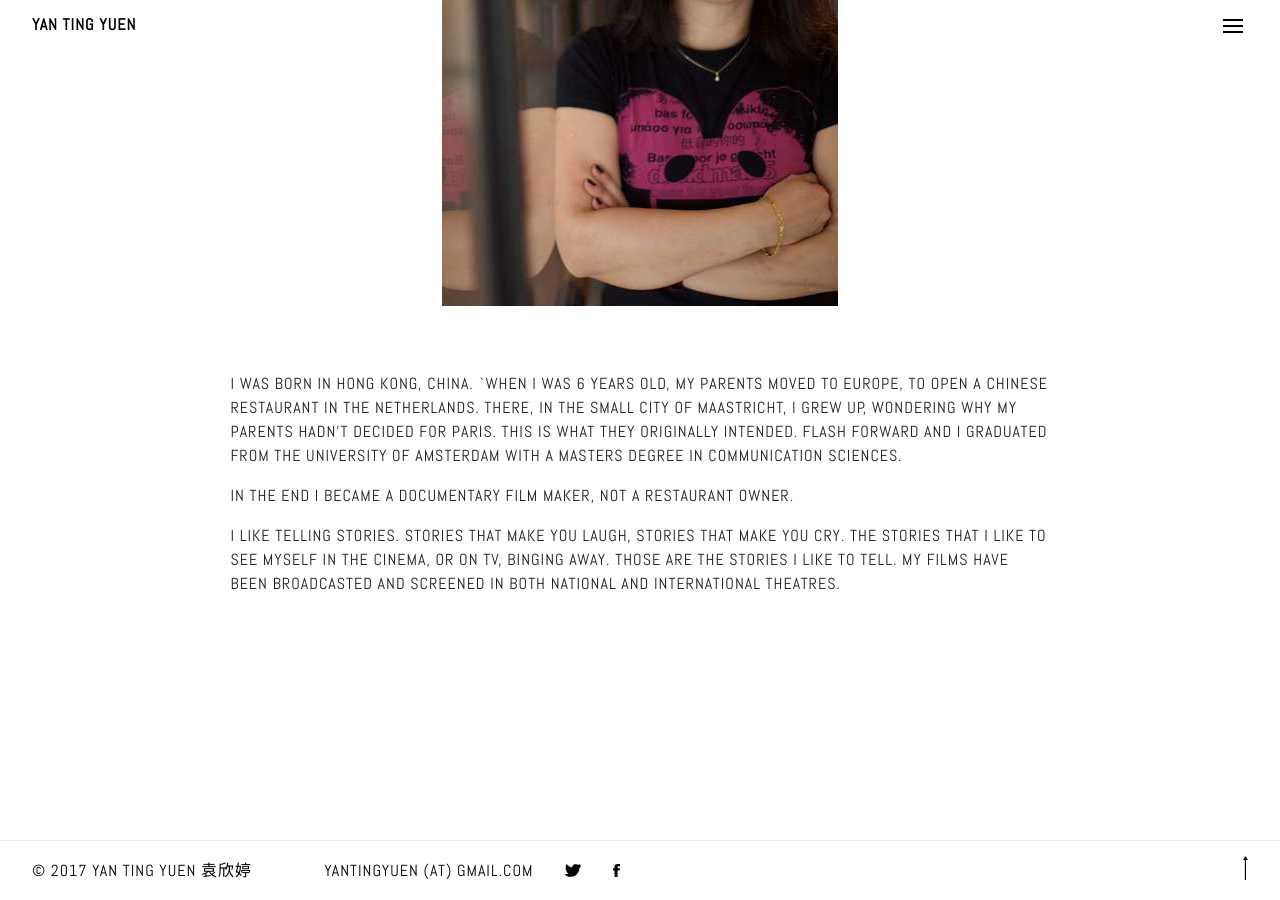
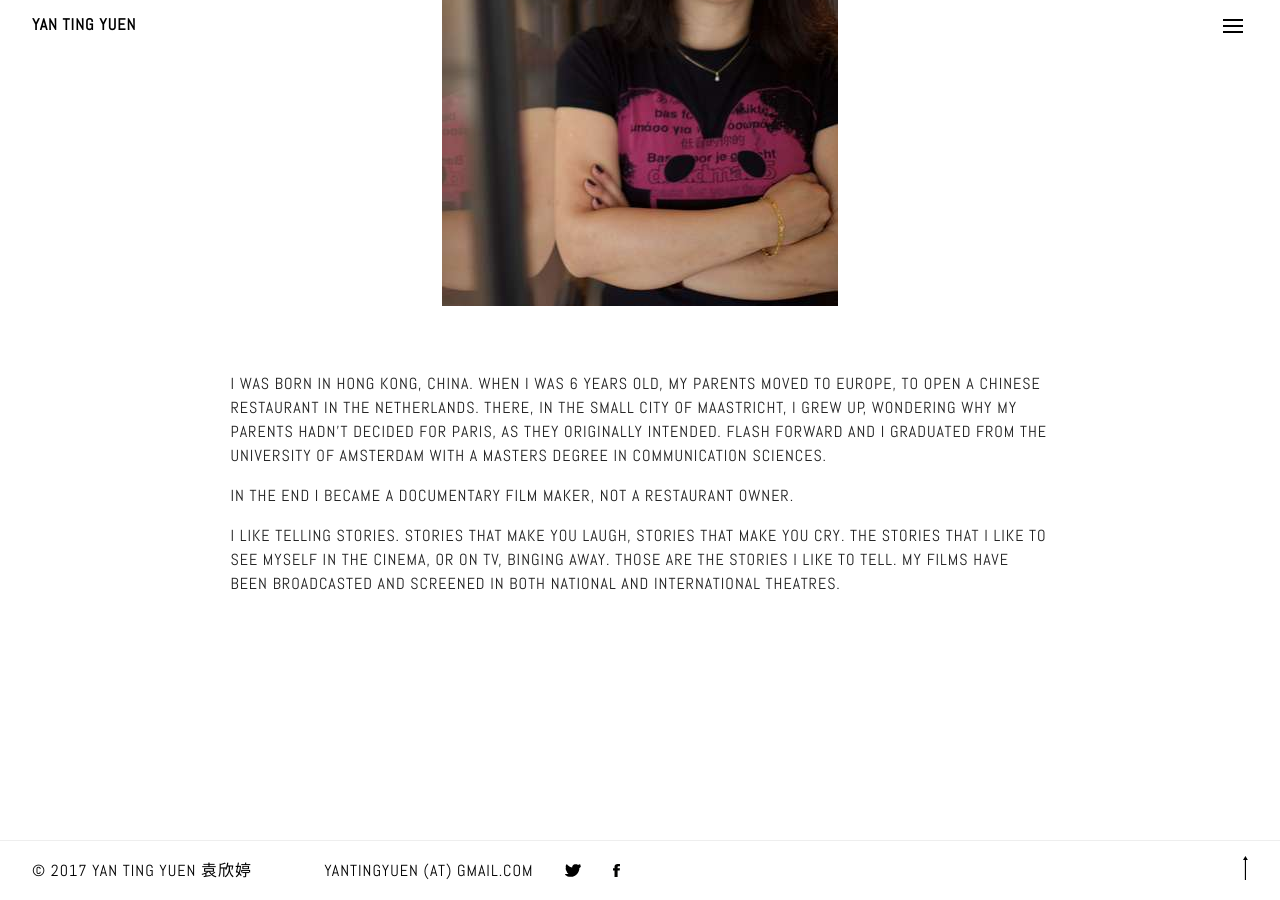
Before and after one commit to yantingyuennl/yantingyuennl.github.io, a Jekyll site: the page built from bio.md, in a window 1280 px wide and 900 px high, scrolled down 488 px. Built offline with Jekyll 4.4.1, drawn with Linux system fonts in a browser that asks for light colours; nearby versions of some CDN libraries.

Commit message:
Updated Bio

```diff
--- a/bio.md
+++ b/bio.md
@@ -3,12 +3,12 @@ title: bio
 date: 2017-01-12 20:37:00 Z
 permalink: "/bio/"
 upload-image: "/uploads/yanting-4ef4c1.jpg"
-img-alt: Yan Ting Yuen
+img-alt: Yan Ting Yuen 導演
 Chinese characters: 導演
 layout: page
 ---
 
-I was born in Hong Kong, China. `When I was 6 years old, my parents moved to Europe, to open a Chinese restaurant in the Netherlands. There, in the small city of Maastricht, I grew up, wondering why my parents hadn’t decided for Paris. This is what they originally intended. Flash forward and I graduated from the University of Amsterdam with a masters degree in Communication Sciences.
+I was born in Hong Kong, China. When I was 6 years old, my parents moved to Europe, to open a Chinese restaurant in the Netherlands. There, in the small city of Maastricht, I grew up, wondering why my parents hadn’t decided for Paris, as they originally intended. Flash forward and I graduated from the University of Amsterdam with a masters degree in Communication Sciences.
 
 In the end I became a documentary film maker, not a restaurant owner.
 
```
